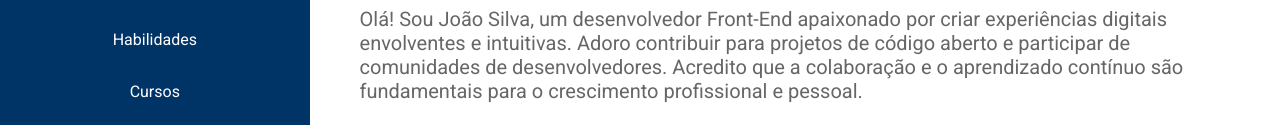
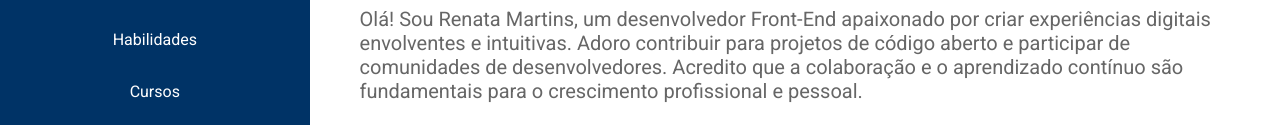
Before and after one commit to Renata-web09/curriculo-, a plain HTML site: page index.html in a window 1280 px wide. Shown: the part 344-469 px from the top of the page. Drawn offline with Linux system fonts and the light colour scheme.

Commit message:
Add files via upload

```diff
--- a/index.html
+++ b/index.html
@@ -43,7 +43,7 @@
         <div class="content">
             <h1>RENATA MARTINS</h1>
             <h2>Desenvolvedor Front-End</h2>
-            <p>Olá! Sou João Silva, um desenvolvedor Front-End apaixonado por criar experiências digitais envolventes e intuitivas. Adoro contribuir para projetos de código aberto e participar de comunidades de desenvolvedores. Acredito que a colaboração e o aprendizado contínuo são fundamentais para o crescimento profissional e pessoal.</p>
+            <p>Olá! Sou Renata Martins, um desenvolvedor Front-End apaixonado por criar experiências digitais envolventes e intuitivas. Adoro contribuir para projetos de código aberto e participar de comunidades de desenvolvedores. Acredito que a colaboração e o aprendizado contínuo são fundamentais para o crescimento profissional e pessoal.</p>
             <p>Estou sempre em busca de novos desafios e oportunidades para expandir meus conhecimentos e contribuir para projetos inovadores. Acredito que a colaboração e a comunicação são fundamentais para o sucesso de qualquer projeto, e estou animado para fazer parte de equipes dinâmicas que compartilham essa visão.</p>
 
         </div>
```
